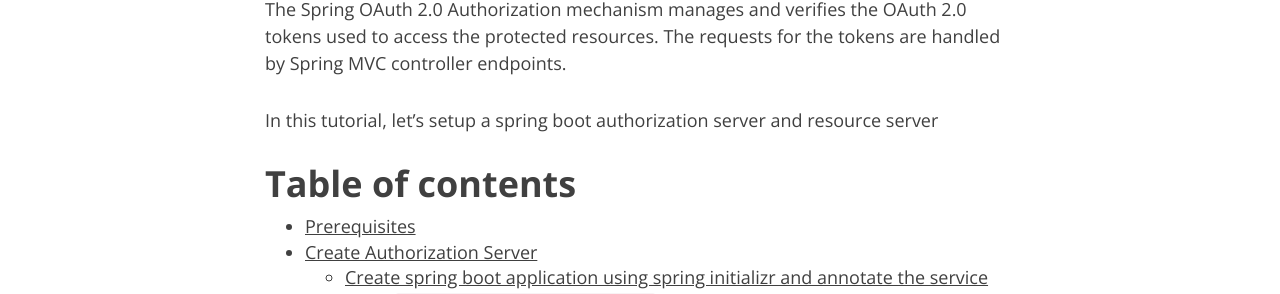
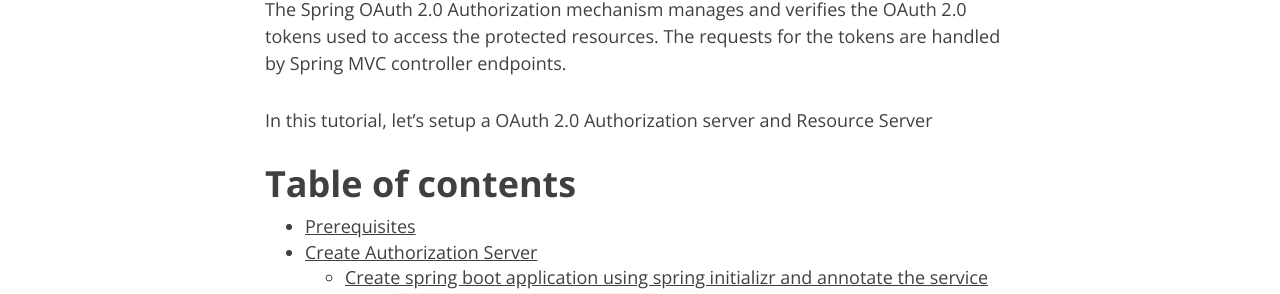
Before and after one commit to codeaches/codeaches.github.io, a Jekyll site: the page built from _posts/2018-12-20-Spring Boot-OAuth2 and Resource Server setup.md, in a window 1280 px wide and 900 px high. Shown: the part 363-657 px from the top of the window. Built offline with Jekyll 4.4.1, drawn with Linux system fonts in a browser that asks for light colours; nearby versions of some CDN libraries; comment, search, counter and statistics services are not loaded.

Commit message:
no message

```diff
--- a/_posts/2018-12-20-Spring Boot-OAuth2 and Resource Server setup.md
+++ b/_posts/2018-12-20-Spring Boot-OAuth2 and Resource Server setup.md
@@ -19,7 +19,7 @@
 
 The Spring OAuth 2.0 Authorization mechanism manages and verifies the OAuth 2.0 tokens used to access the protected resources. The requests for the tokens are handled by Spring MVC controller endpoints.
 
-In this tutorial, let's setup a spring boot authorization server and resource server
+In this tutorial, let's setup a OAuth 2.0 Authorization server and Resource Server
 
 # Table of contents
 
```
